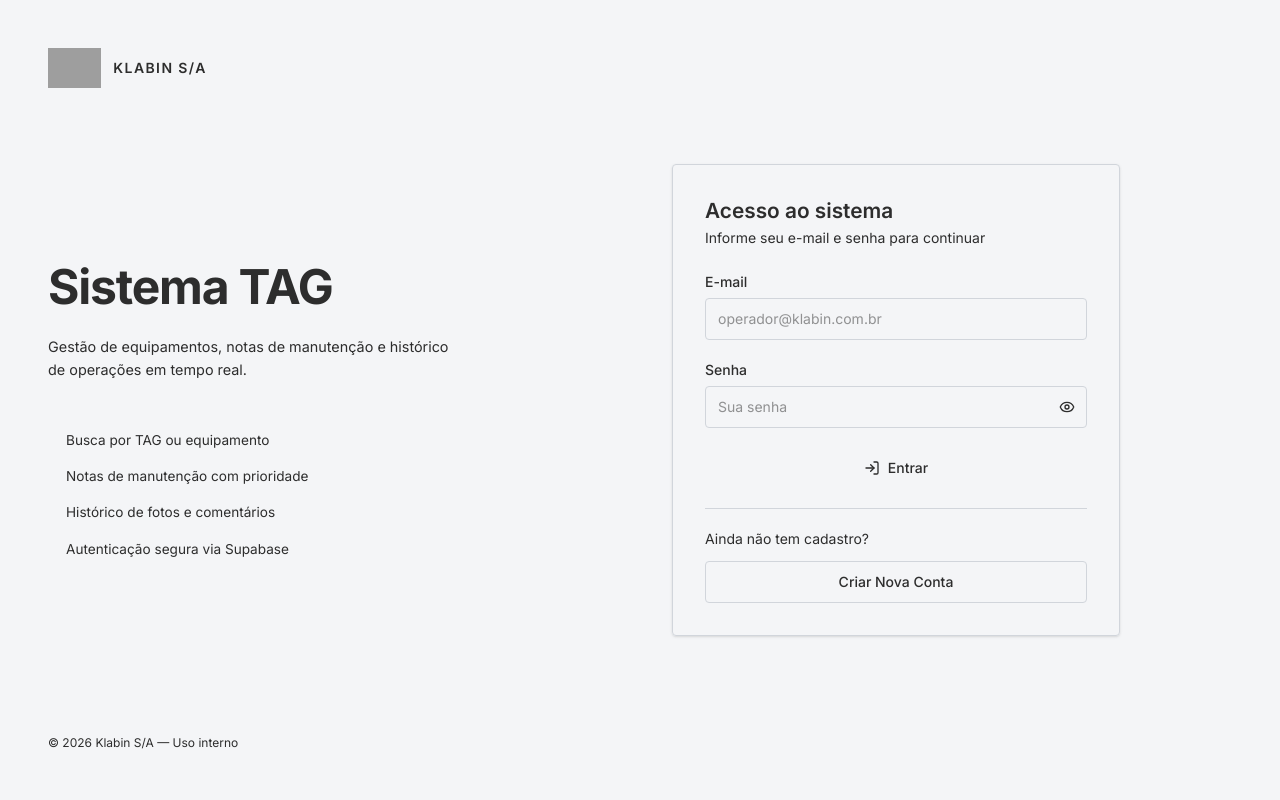
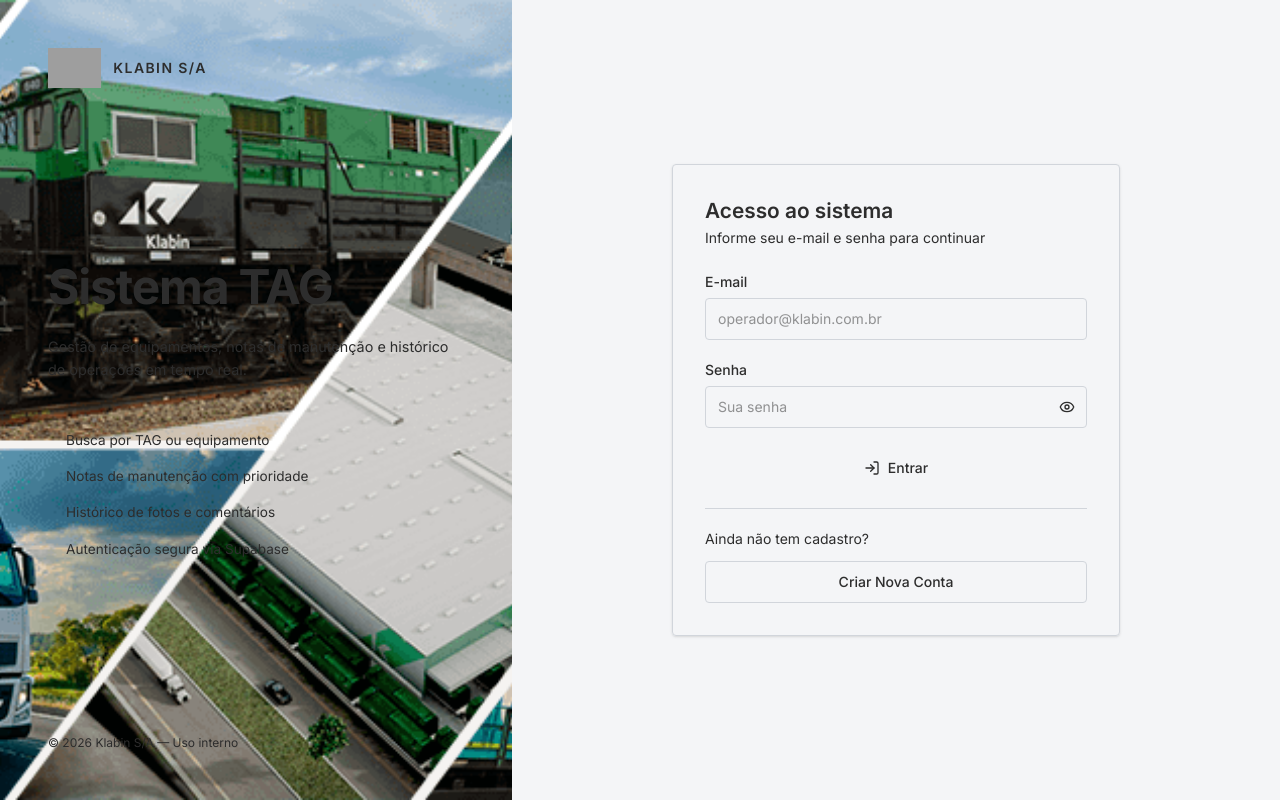
Before and after one commit to Alves1986/SistemaTagCdfPuma, a React (Vite) app: page / in a window 1280 px wide. Built offline with nearby package versions, Linux system fonts and the light colour scheme; no server answers; grey boxes are pictures that could not be loaded.

Commit message:
feat: add cover image to the login screen background

```diff
--- a/src/app/components/LoginPage.tsx
+++ b/src/app/components/LoginPage.tsx
@@ -39,8 +39,19 @@
   return (
     <div className="min-h-screen flex bg-background">
       {/* Left panel – branding */}
-      <div className="hidden lg:flex flex-col justify-between w-2/5 p-12 bg-primary">
-        <div className="flex items-center gap-3">
+      <div
+        className="hidden lg:flex flex-col justify-between w-2/5 relative overflow-hidden"
+        style={{
+          backgroundImage: 'url(/capa.jpg)',
+          backgroundSize: 'cover',
+          backgroundPosition: 'center'
+        }}
+      >
+        <div className="absolute inset-0 bg-primary/85 mix-blend-multiply" />
+        <div className="absolute inset-0 bg-gradient-to-t from-primary/90 to-transparent" />
+
+        <div className="relative z-10 flex flex-col h-full justify-between p-12">
+          <div className="flex items-center gap-3">
           <img src="/logo.svg" alt="Klabin Logo" className="h-10 w-auto object-contain" />
           <span className="text-primary-foreground font-semibold tracking-widest uppercase text-sm">
             KLABIN S/A
@@ -70,9 +81,10 @@
           </div>
         </div>
 
-        <p className="text-primary-foreground/50 text-[0.75rem]">
-          © {new Date().getFullYear()} Klabin S/A — Uso interno
-        </p>
+          <p className="text-primary-foreground/50 text-[0.75rem]">
+            © {new Date().getFullYear()} Klabin S/A — Uso interno
+          </p>
+        </div>
       </div>
 
       {/* Right panel – form */}
```
Also changed, not shown: public/capa.jpg (added).
